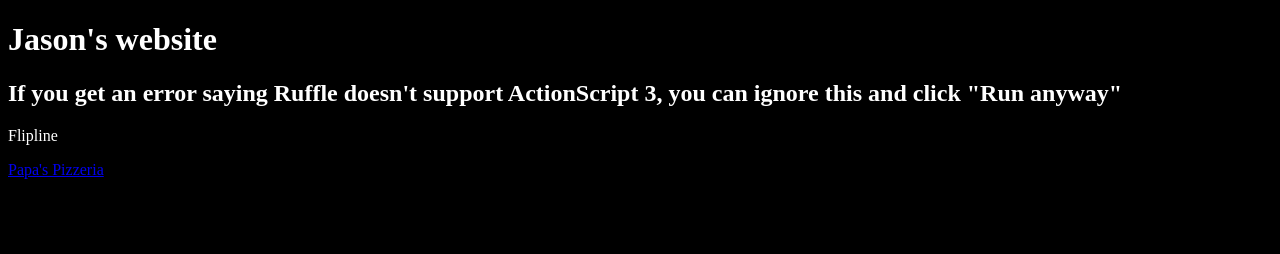
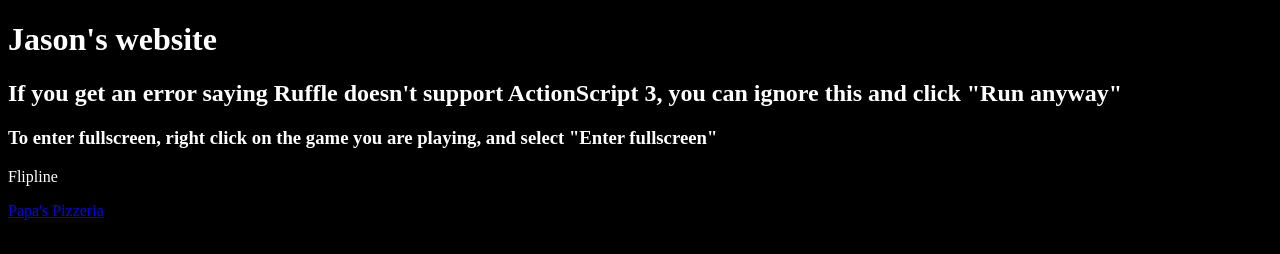
Before and after one commit to JasonOcelotz/JasonOcelotz.github.io, a plain HTML site: page play/index.html in a window 1280 px wide. Drawn offline with Linux system fonts and the light colour scheme.

Commit message:
Update index.html

```diff
--- a/play/index.html
+++ b/play/index.html
@@ -12,6 +12,8 @@
 
 <h2>If you get an error saying Ruffle doesn't support ActionScript 3, you can ignore this and click "Run anyway"</h2>
 
+<h3>To enter fullscreen, right click on the game you are playing, and select "Enter fullscreen"</h3>
+
    <title>Jason's website</title>
 
    </head>
```
